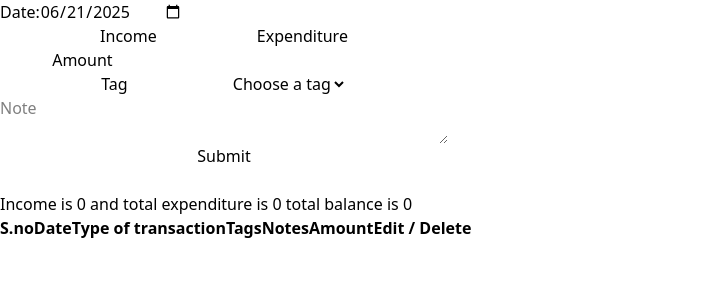
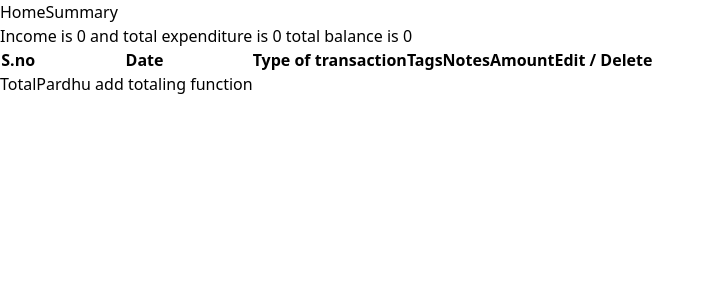
Before and after one commit to pardhu-og/budget-buddy, a React (Vite) app: page /summary in a window 1280 px wide. Shown: the top 300 px of the page, without its empty margins (0-715 px from the left). Built offline with nearby package versions, Linux system fonts and the light colour scheme.

Commit message:
Refactor: Extract Form into reusable component and add route-based layout to avoid input ID collision

```diff
--- a/package.json
+++ b/package.json
@@ -13,6 +13,7 @@
     "@tailwindcss/vite": "^4.1.10",
     "react": "^19.1.0",
     "react-dom": "^19.1.0",
+    "react-router-dom": "^7.6.2",
     "tailwindcss": "^4.1.10"
   },
   "devDependencies": {
--- a/src/App.jsx
+++ b/src/App.jsx
@@ -1,14 +1,20 @@
-
+// App.jsx
 import UserInput from "./components/UserInput"
 import Display from "./pages/Display"
+import Navbar from "./components/Navbar"
+import { Routes, Route } from "react-router-dom"
 function App() {
 
 
   return (
 
       <div>
-        <UserInput/>
-        <Display/>
+        <Navbar/>
+        <Routes>
+          <Route path="/" element={<UserInput />} />
+          <Route path="/summary" element={<Display />} />
+        </Routes>
+
 
         </div>
 
--- /dev/null
+++ b/src/components/Form.jsx
@@ -0,0 +1,48 @@
+// Forum.jsx
+export default function Form ({submitFunction, inpvalidationState, setInpValidationState}){
+
+
+    function handleChange(e){
+     e.target.name === "type" ? setInpValidationState(p=>({...p,[e.target.name]:e.target.value, tag:""})): setInpValidationState(p=>({...p,[e.target.name]:e.target.value}))
+    }
+
+    return (
+        <div className="w-md">
+            <form onSubmit={submitFunction} className="flex flex-col">
+              <div>
+                <label htmlFor="date">Date:</label>
+                <input type="date" id="date" name="date" value={inpvalidationState.date} onChange={handleChange}/>
+              </div>
+            <div className="flex justify-evenly">
+                <div>
+                <input type="radio" name="type" value="income" id="income" checked={inpvalidationState.type === "income"} onChange={handleChange} className="peer hidden"/>
+               <label htmlFor="income" className="peer-checked:bg-red-200">Income</label>
+               </div>
+              <div>
+                 <input type="radio" id="expenditure" name="type" value="expenditure" checked={inpvalidationState.type === "expenditure"} onChange={handleChange} className="peer hidden"/>
+               <label htmlFor="expenditure" className="peer-checked:bg-red-200">Expenditure</label>
+              </div>
+            </div>
+              <div className="flex justify-evenly">
+              <label htmlFor="amount">Amount</label>
+               <input type="number" id="amount" name="amount" value={inpvalidationState.amount} onChange={handleChange}/>
+              </div>
+
+               <div className="flex justify-evenly">
+                 <label htmlFor="tag">Tag</label>
+                 <select name="tag" id="tag" value={inpvalidationState.tag} onChange={handleChange} >
+                   <option value="" >Choose a tag</option>
+                   {inpvalidationState.type === "expenditure" &&
+                   ["food", "rent payment", "cloths", "entertainment", "investment", "health"].map(p=><option key={p}>{p.toUpperCase()}</option>)}
+                   {inpvalidationState.type === "income" &&
+                   ["salary", "interest", "rental income"].map(p=><option key={p}>{p.toUpperCase()}</option>)}
+                 </select>
+               </div>
+
+               <textarea name="note" placeholder="Note" onChange={handleChange} value={inpvalidationState.note}></textarea>
+               <button type="submit">Submit</button>
+            </form>
+            </div>
+    )
+
+}
--- /dev/null
+++ b/src/components/Navbar.jsx
@@ -0,0 +1,11 @@
+//navbar.jsx
+import { Link } from "react-router-dom";
+
+export default function Navbar(){
+    return (
+        <nav>
+            <Link to="/">Home</Link>
+            <Link to="/summary">Summary</Link>
+        </nav>
+    );
+}
--- a/src/components/UserInput.jsx
+++ b/src/components/UserInput.jsx
@@ -1,5 +1,7 @@
+//UserInput.jsx
 import { useState } from "react"
 import { useData} from '../contexts/DataContext'
+import Form from "./Form";
 export default function UserInput () {
 const {data, setData} = useData();
 const[animatekey, setAnimateKey] =useState(0)
@@ -12,9 +14,7 @@ const[animatekey, setAnimateKey] =useState(0)
         note:""
     })
 
-   function handleChange(e){
-     e.target.name === "type" ? setUserInput(p=>({...p,[e.target.name]:e.target.value, tag:""})): setUserInput(p=>({...p,[e.target.name]:e.target.value}))
-    }
+
 
     function handleSubmit(e){
         e.preventDefault();
@@ -40,41 +40,8 @@ const[animatekey, setAnimateKey] =useState(0)
 
     return (
 
-        <div className="w-md">
-            <form onSubmit={handleSubmit} className="flex flex-col">
-              <div>
-                <label htmlFor="date">Date:</label>
-                <input type="date" id="date" name="date" value={userInput.date} onChange={handleChange}/>
-              </div>
-            <div className="flex justify-evenly">
-                <div>
-                <input type="radio" name="type" value="income" id="income" checked={userInput.type === "income"} onChange={handleChange} className="peer hidden"/>
-               <label htmlFor="income" className="peer-checked:bg-red-200">Income</label>
-               </div>
-              <div>
-                 <input type="radio" id="expenditure" name="type" value="expenditure" checked={userInput.type === "expenditure"} onChange={handleChange} className="peer hidden"/>
-               <label htmlFor="expenditure" className="peer-checked:bg-red-200">Expenditure</label>
-              </div>
-            </div>
-              <div className="flex justify-evenly">
-              <label htmlFor="amount">Amount</label>
-               <input type="number" id="amount" name="amount" value={userInput.amount} onChange={handleChange}/>
-              </div>
-
-               <div className="flex justify-evenly">
-                 <label htmlFor="tag">Tag</label>
-                 <select name="tag" id="tag" value={userInput.tag} onChange={handleChange} >
-                   <option value="" >Choose a tag</option>
-                   {userInput.type === "expenditure" &&
-                   ["food", "rent payment", "cloths", "entertainment", "investment", "health"].map(p=><option key={p}>{p.toUpperCase()}</option>)}
-                   {userInput.type === "income" &&
-                   ["salary", "interest", "rental income"].map(p=><option key={p}>{p.toUpperCase()}</option>)}
-                 </select>
-               </div>
-
-               <textarea name="note" placeholder="Note" onChange={handleChange} value={userInput.note}></textarea>
-               <button type="submit">Submit</button>
-            </form>
+        <div>
+            <Form submitFunction={handleSubmit} inpvalidationState={userInput} setInpValidationState={setUserInput} />
             <p key={animatekey} className={`text-blue-600 font-bold opacity-0 ${animatekey!==0 ? "animate-fadeinout":""} `}>Account Updated</p>
         </div>
     )
--- a/src/main.jsx
+++ b/src/main.jsx
@@ -1,9 +1,14 @@
-import { createRoot } from 'react-dom/client'
+// main.jsx
+import  ReactDOM  from 'react-dom/client'
+import { BrowserRouter } from 'react-router-dom'
 import './index.css'
 import App from './App.jsx'
 import { DataProvider } from './contexts/DataContext'
-createRoot(document.getElementById('root')).render(
-  <DataProvider>
-    <App />
-  </DataProvider>
-)
+
+ReactDOM.createRoot(document.getElementById('root')).render(
+  <BrowserRouter>
+    <DataProvider>
+      <App />
+    </DataProvider>
+  </BrowserRouter>
+);
--- a/src/pages/Display.jsx
+++ b/src/pages/Display.jsx
@@ -1,5 +1,7 @@
+//Display.jsx
 import { useData } from "../contexts/DataContext"
 import { useState } from "react";
+import Form from "../components/Form";
 
 export default function Display (){
 const {data, setData} =useData();
@@ -24,10 +26,7 @@ const [editdata, setEditData] =useState(null)
 function editdatafunc(p){
     setEditData(p)
 }
-function handleEditChange(e){
-        e.target.name === "type" ? setEditData(p=>({...p,[e.target.name]:e.target.value, tag:""})): setEditData(p=>({...p,[e.target.name]:e.target.value}))
 
-    }
 function handleEditSubmit(e){
     e.preventDefault()
     const tempeditData = data.map(p=>{
@@ -68,6 +67,10 @@ function handleEditSubmit(e){
                         <td><button onClick={()=>(editdatafunc(p))}>Edit</button><button  onClick={()=>deleteData(p.Id)}>Delete</button></td>
                     </tr>
                 ))}
+                <tr>
+                    <td>Total</td>
+                    <td>Pardhu add totaling function</td>
+                </tr>
             </tbody>
         </table>
 
@@ -76,39 +79,7 @@ function handleEditSubmit(e){
                 {editdata !== null &&
                 <div>
                    <div>
-                     <form onSubmit={handleEditSubmit} className="flex flex-col">
-              <div>
-                <label htmlFor="date">Date:</label>
-                <input type="date" id="date" name="date" value={editdata.date} onChange={handleEditChange}/>
-              </div>
-            <div className="flex justify-evenly">
-                <div>
-                <input type="radio" name="type" value="income" id="incomeedit" checked={editdata.type === "income"} onChange={handleEditChange} className="peer hidden"/>
-               <label htmlFor="incomeedit" className="peer-checked:bg-red-200">Income</label>
-               </div>
-              <div>
-                 <input type="radio" id="expenditureedit" name="type" value="expenditure" checked={editdata.type === "expenditure"} onChange={handleEditChange} className="peer hidden"/>
-               <label htmlFor="expenditureedit" className="peer-checked:bg-red-200">Expenditure</label>
-              </div>
-            </div>
-              <div className="flex justify-evenly">
-              <label htmlFor="amount">Amount</label>
-               <input type="number" id="amount" name="amount" value={editdata.amount} onChange={handleEditChange}/>
-              </div>
-
-               <div className="flex justify-evenly">
-                 <label htmlFor="tag">Tag</label>
-                 <select name="tag" id="tag" value={editdata.tag} onChange={handleEditChange} >
-                   <option value="" defaultChecked >Choose a tag</option>
-                   {editdata.type === "expenditure" &&
-                   ["food", "rent payment", "cloths", "entertainment", "investment", "health"].map(p=><option key={p}>{p.toUpperCase()}</option>)}
-                   {editdata.type === "income" &&
-                   ["salary", "interest", "rental income"].map(p=><option key={p}>{p.toUpperCase()}</option>)}
-                 </select>
-               </div>
-               <textarea name="note" placeholder="Note" onChange={handleEditChange} value={editdata.note}></textarea>
-               <button type="submit">Submit</button>
-            </form>
+                     <Form submitFunction={handleEditSubmit} inpvalidationState={editdata} setInpValidationState={setEditData} />
                    </div>
                    <button onClick={()=>setEditData(null)}>Close </button>
                 </div>
```
Also changed, not shown: 1 other file (tests, documents, lock files or other folders).
